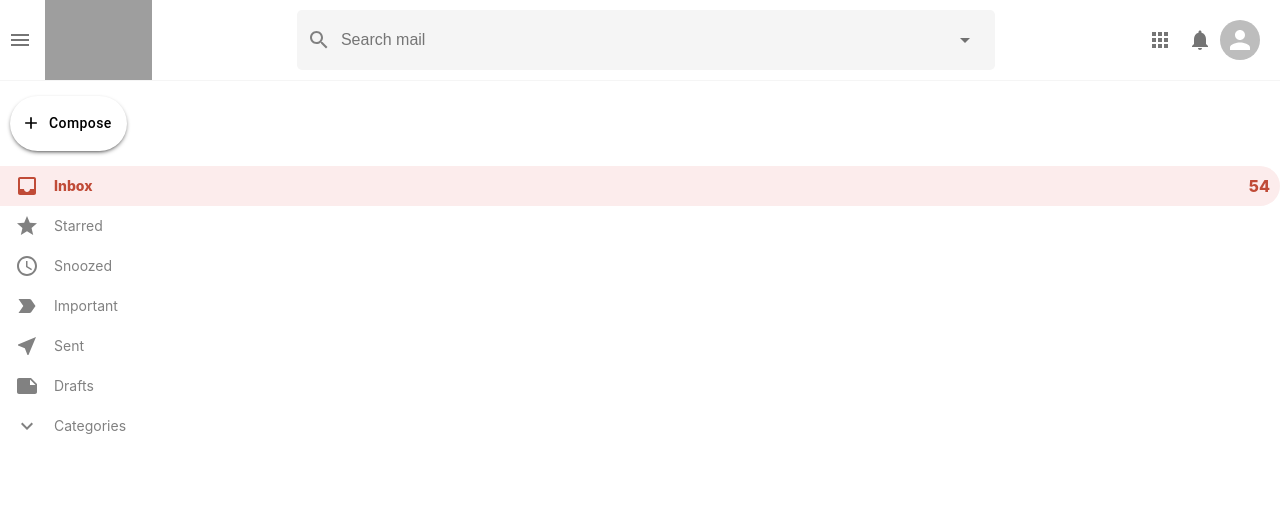
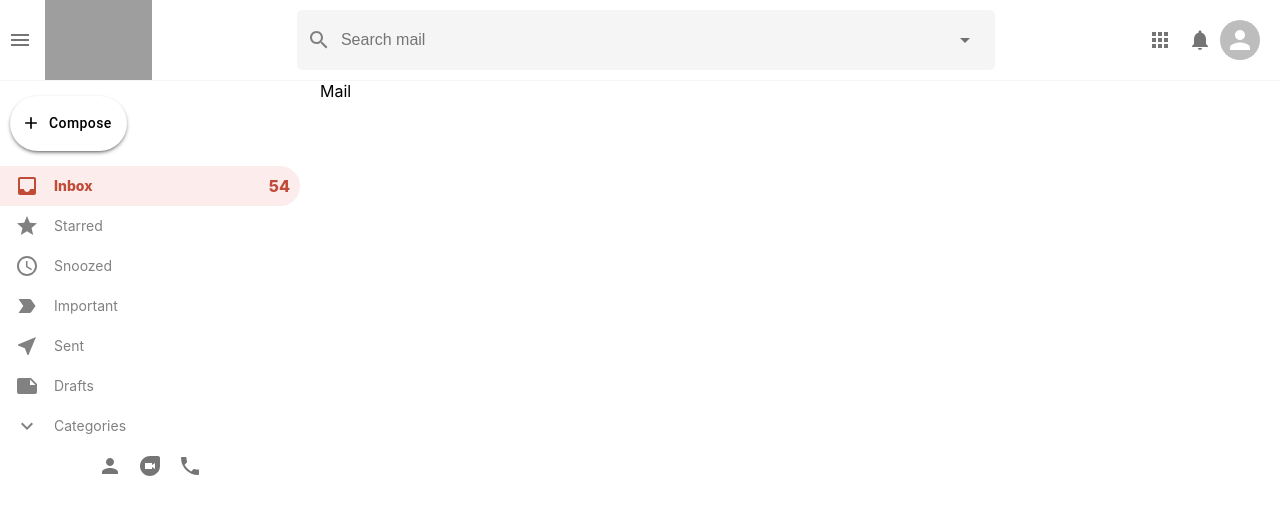
Before and after one commit to BrijeshPujara/Gmail-Clone, a React (Create React App) app in the folder gmail-clone/: page /mail in a window 1280 px wide. Shown: the top 514 px of the page. Built offline with nearby package versions, Linux system fonts and the light colour scheme; grey boxes are pictures that could not be loaded.

Commit message:
React-Router installed using switch, route, link

```diff
--- a/gmail-clone/package.json
+++ b/gmail-clone/package.json
@@ -14,6 +14,7 @@
     "react": "^17.0.2",
     "react-dom": "^17.0.2",
     "react-redux": "^7.2.6",
+    "react-router-dom": "^5.3.0",
     "react-scripts": "5.0.0"
   },
   "scripts": {
--- a/gmail-clone/src/App.css
+++ b/gmail-clone/src/App.css
@@ -1,4 +1,8 @@
-*{
-  margin: 0;
-  padding: 0;
+.app {
+  height: 100vh;
 }
+
+.app-body {
+  display: flex;
+  height: 100vh;
+}
--- a/gmail-clone/src/App.js
+++ b/gmail-clone/src/App.js
@@ -1,16 +1,31 @@
-import React from 'react';
-import './App.css';
-import Header from './components/Header';
-import Sidebar from './components/Sidebar';
+import React from "react";
+import "./App.css";
+import Header from "./components/Header";
+import Sidebar from "./components/Sidebar";
+import { BrowserRouter as Router, Switch, Route, Link } from "react-router-dom";
+import Mail from "./components/Mail";
+import EmailList from "./components/EmailList";
 
 function App() {
   return (
-    <div className="app">
-      <Header />
-      <Sidebar />
+    <Router>
+      <div className="app">
+        <Header />
 
+        <div className="app-body">
+          <Sidebar />
 
-    </div>
+          <Switch>
+            <Route path="/mail">
+              <Mail />
+            </Route>
+            <Route path="/">
+              <EmailList />
+            </Route>
+          </Switch>
+        </div>
+      </div>
+    </Router>
   );
 }
 
--- /dev/null
+++ b/gmail-clone/src/components/Mail.js
@@ -0,0 +1,10 @@
+import React from 'react'
+import "./Mail.css"
+
+function Mail() {
+  return (
+    <div className='mail'>Mail</div>
+  )
+}
+
+export default Mail
--- a/gmail-clone/src/components/Sidebar.css
+++ b/gmail-clone/src/components/Sidebar.css
@@ -1,3 +1,9 @@
+.sidebar {
+    flex: 0.3;
+    max-width: 300px;
+    padding-right: 20px;
+}
+
 .sidebar > button {
     color: black;
 }
@@ -12,3 +18,8 @@
     border-radius: 30px !important;
     box-shadow: 0px 2px 5px -2px black;
 }
+
+.sidebar-footer {
+    display: flex;
+    justify-content: center;
+}
--- a/gmail-clone/src/components/Sidebar.js
+++ b/gmail-clone/src/components/Sidebar.js
@@ -1,4 +1,4 @@
-import { Button } from "@mui/material";
+import { Button, IconButton } from "@mui/material";
 import React from "react";
 import "./Sidebar.css";
 import AddIcon from "@mui/icons-material/Add";
@@ -9,6 +9,9 @@ import LabelImportantIcon from "@mui/icons-material/LabelImportant";
 import NearMeIcon from "@mui/icons-material/NearMe";
 import NoteIcon from "@mui/icons-material/Note";
 import ExpandMoreIcon from "@mui/icons-material/ExpandMore";
+import PersonIcon from "@mui/icons-material/Person";
+import DuoIcon from "@mui/icons-material/Duo";
+import PhoneIcon from "@mui/icons-material/Phone";
 import SidebarOption from "./SidebarOption";
 
 function Sidebar() {
@@ -33,6 +36,20 @@ function Sidebar() {
       <SidebarOption Icon={NearMeIcon} title="Sent" number={54} />
       <SidebarOption Icon={NoteIcon} title="Drafts" number={54} />
       <SidebarOption Icon={ExpandMoreIcon} title="Categories" number={54} />
+
+      <div className="sidebar-footer">
+        <div className="sidebar-footerIcons">
+          <IconButton>
+            <PersonIcon />
+          </IconButton>
+          <IconButton>
+            <DuoIcon />
+          </IconButton>
+          <IconButton>
+            <PhoneIcon />
+          </IconButton>
+        </div>
+      </div>
     </div>
   );
 }
```
Also changed, not shown: gmail-clone/src/components/Mail.css (added), 2 other files (tests, documents, lock files or other folders).
